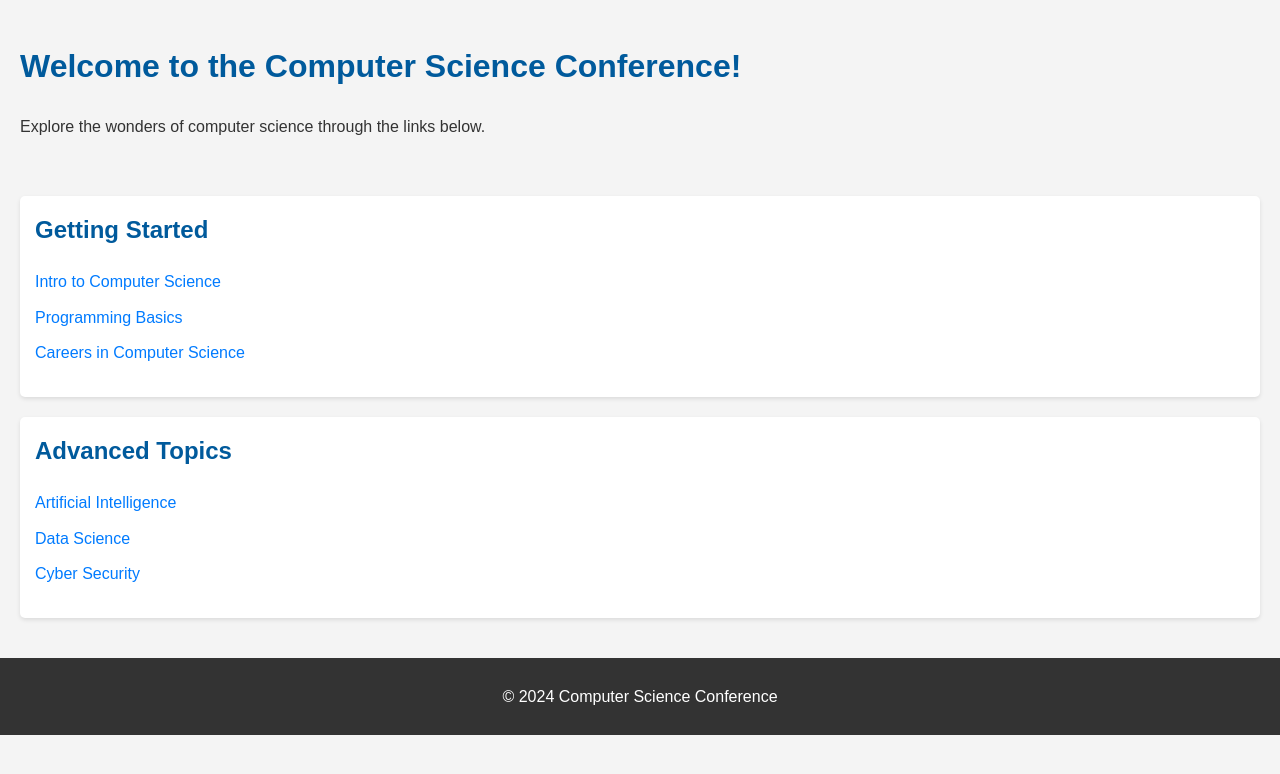
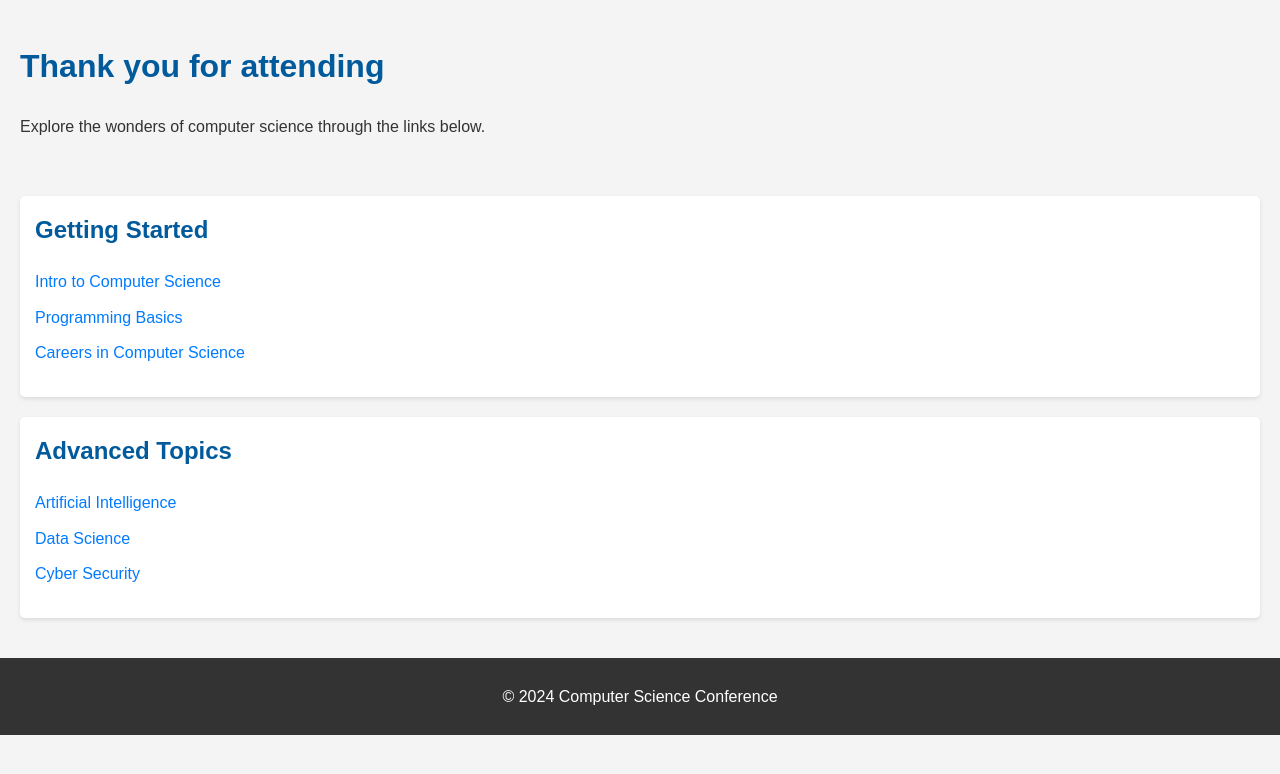
Before and after one commit to bradleyboswell/Big-Tide-Changemakers-Summit---Computer-Science, a plain HTML site: page index.html in a window 1280 px wide. Drawn offline with Linux system fonts and the light colour scheme.

Commit message:
Update index.html

```diff
--- a/index.html
+++ b/index.html
@@ -3,12 +3,12 @@
 <head>
     <meta charset="UTF-8">
     <meta name="viewport" content="width=device-width, initial-scale=1.0">
-    <title>Computer Science Conference</title>
+    <title>Big Tide Changemakers Summit - 2024</title>
     <link rel="stylesheet" href="style.css">
 </head>
 <body>
     <header>
-        <h1>Welcome to the Computer Science Conference!</h1>
+        <h1>Thank you for attending</h1>
         <p>Explore the wonders of computer science through the links below.</p>
     </header>
     <main>
```
